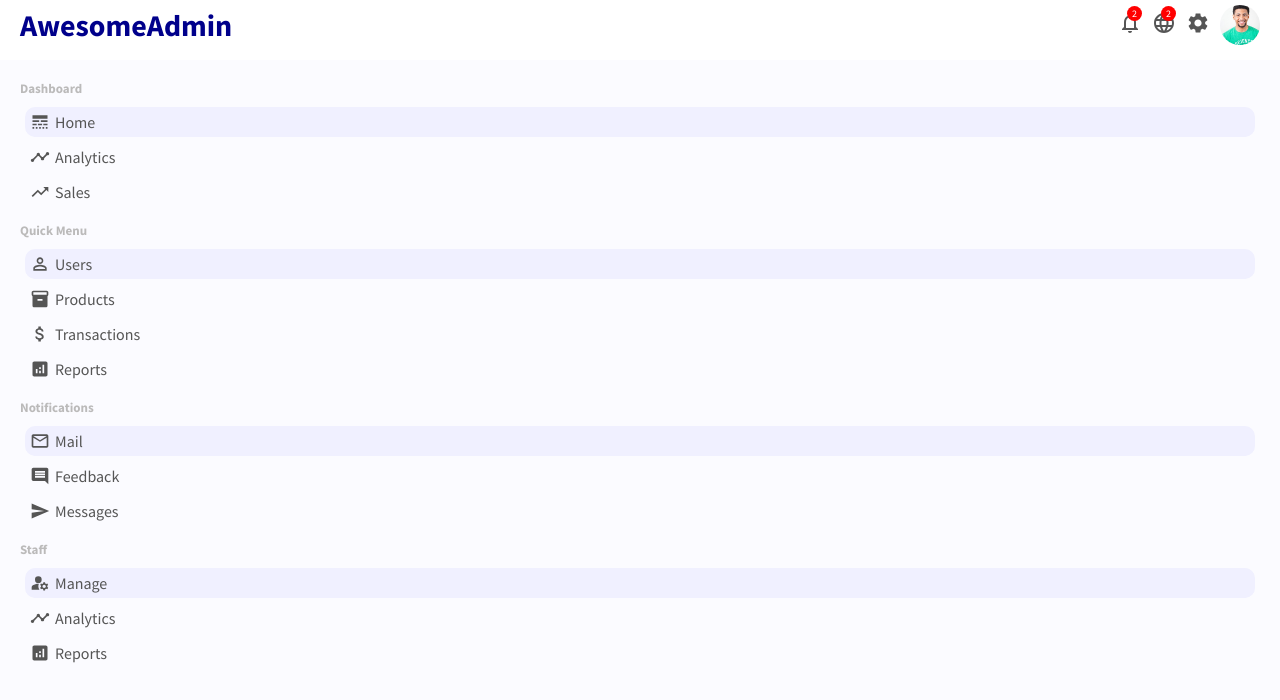
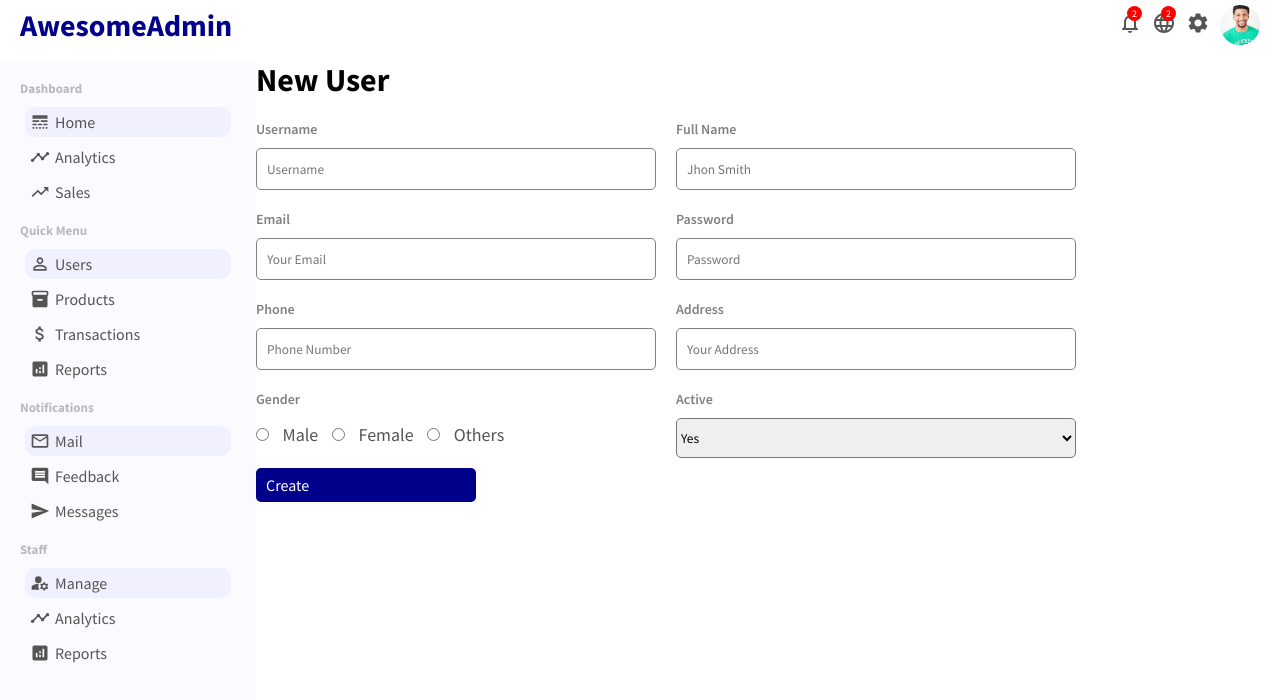
Before and after one commit to Ifthakharmahmud/awesome-admin, a React (Create React App) app: page /newUser in a window 1280 px wide. Shown: the top 700 px of the page. Built offline with nearby package versions, Linux system fonts and the light colour scheme.

Commit message:
Add New User Page Completed

```diff
--- a/src/App.js
+++ b/src/App.js
@@ -9,6 +9,7 @@
 } from "react-router-dom";
 import UserList from "./pages/userList/UserList";
 import User from "./pages/User/User";
+import NewUser from "./pages/newPage/NewUser";
 
 function App() {
   return (
@@ -20,6 +21,7 @@
           <Route exact path="/" element={<Home />} />
           <Route path="/users" element={<UserList />} />
           <Route path="/user/:userId" element={<User />} />
+          <Route path="/newUser" element={<NewUser />} />
         </Routes>
 
       </div>
--- a/src/components/Sidebar/Sidebar.css
+++ b/src/components/Sidebar/Sidebar.css
@@ -42,3 +42,9 @@
     margin-right: 5px;
     font-size: 20px !important;
 }
+
+.sidebar-menu a{
+    text-decoration: none;
+    color:#555 ;
+
+}
--- a/src/components/Sidebar/Sidebar.jsx
+++ b/src/components/Sidebar/Sidebar.jsx
@@ -11,6 +11,7 @@
 import CommentIcon from '@mui/icons-material/Comment';
 import SendIcon from '@mui/icons-material/Send';
 import ManageAccountsIcon from '@mui/icons-material/ManageAccounts';
+import { Link } from 'react-router-dom';
 
 const Sidebar = () => {
     return (
@@ -21,10 +22,12 @@
                     <div className="sidebar-menu">
                         <h3 className="sidebar-title">Dashboard</h3>
                         <ul className="sidebar-list">
-                            <li className="sidebar-list-item active">
-                                <LineStyleIcon className="sidebar-icon" />
-                                Home
-                            </li>
+                            <Link to="/">
+                                <li className="sidebar-list-item active">
+                                    <LineStyleIcon className="sidebar-icon" />
+                                    Home
+                                </li>
+                            </Link>
                             <li className="sidebar-list-item">
                                 <TimelineIcon className="sidebar-icon" />
                                 Analytics
@@ -40,10 +43,12 @@
                     <div className="sidebar-menu">
                         <h3 className="sidebar-title">Quick Menu</h3>
                         <ul className="sidebar-list">
+                            <Link to="/users">
                             <li className="sidebar-list-item active">
                                 <PersonOutlineIcon className="sidebar-icon" />
                                 Users
                             </li>
+                            </Link>
                             <li className="sidebar-list-item">
                                 <InventoryIcon className="sidebar-icon" />
                                 Products
--- a/src/pages/User/User.jsx
+++ b/src/pages/User/User.jsx
@@ -5,6 +5,7 @@
 import PhoneForwardedIcon from '@mui/icons-material/PhoneForwarded';
 import DateRangeIcon from '@mui/icons-material/DateRange';
 import CloudUploadIcon from '@mui/icons-material/CloudUpload';
+import { Link } from "react-router-dom";
 const User = () => {
     return (
         <>
@@ -12,7 +13,10 @@
             <div className="user">
                 <div className="user-title-container">
                     <h1 className="user-title">Edit User</h1>
-                    <button className="user-add-button">Create User</button>
+                    <Link to="/newUser">
+                        <button className="user-add-button">Create User</button>
+                    </Link>
+
                 </div>
 
                 <div className="userContainer">
--- /dev/null
+++ b/src/pages/newPage/NewUser.jsx
@@ -0,0 +1,70 @@
+import "./newUser.css"
+
+const NewUser = () => {
+    return (
+        <>
+
+            {/* New User   */}
+            <div className="newUser">
+                <h1 className="newUserTitle">New User</h1>
+                <form action="#" className="newUserForm">
+                    <div className="newUserItem">
+                        <label htmlFor="">Username</label>
+                        <input type="text" placeholder="Username" />
+                    </div>
+
+                    <div className="newUserItem">
+                        <label htmlFor="">Full Name</label>
+                        <input type="text" placeholder="Jhon Smith" />
+                    </div>
+
+                    <div className="newUserItem">
+                        <label htmlFor="">Email</label>
+                        <input type="email" placeholder="Your Email" />
+                    </div>
+
+                    <div className="newUserItem">
+                        <label htmlFor="">Password</label>
+                        <input type="password" placeholder="Password" />
+                    </div>
+
+
+                    <div className="newUserItem">
+                        <label htmlFor="">Phone</label>
+                        <input type="password" placeholder="Phone Number" />
+                    </div>
+
+                    <div className="newUserItem">
+                        <label htmlFor="">Address</label>
+                        <input type="password" placeholder="Your Address" />
+                    </div>
+
+                    <div className="newUserItem">
+                        <label htmlFor="">Gender</label>
+                        <div className="newUserGender">
+                            <input type="radio" name="gender" id="male" value="male" />
+                            <label for="male"> Male </label>
+                            <input type="radio" name="gender" id="female" value="female" />
+                            <label for="female"> Female </label>
+                            <input type="radio" name="gender" id="other" value="other" />
+                            <label for="other"> Others </label>
+                        </div>
+                    </div>
+
+                    <div className="newUserItem">
+                        <label htmlFor="">Active</label>
+                        <select name="active" id="active" className="newUserSelect">
+                            <option value="yes">Yes</option>
+                            <option value="no">No</option>
+                        </select>
+
+                    </div>
+
+                    <buton className="newUserButton">Create</buton>
+                </form>
+            </div>
+        </>
+    );
+};
+
+export default NewUser;
--- /dev/null
+++ b/src/pages/newPage/newUser.css
@@ -0,0 +1,60 @@
+/* New User CSS  */
+.newUser{
+    flex: 4;
+}
+
+.newUserForm{
+    display: flex;
+    flex-wrap: wrap;
+
+}
+
+.newUserItem{
+    width: 400px;
+    display: flex;
+    flex-direction: column;
+    margin-top: 20px;
+    margin-right: 20px;
+
+}
+
+.newUserItem > label{
+    margin-bottom: 10px;
+    font-size: 14px;
+    font-weight: 600;
+    color: gray;
+}
+
+.newUserItem > input{
+    height: 20px;
+    padding: 10px;
+    border: 1px solid gray;
+    border-radius:5px;
+}
+
+.newUserGender >input{
+    margin-top: 10px;
+}
+
+.newUserGender > label{
+    margin: 10px;
+    font-size: 18px;
+    color: #555;
+}
+
+.newUserSelect{
+    height: 40px;
+    border-radius: 5px;
+}
+
+.newUserButton{
+    width: 200px;
+    border: none;
+    background-color: darkblue;
+    color: white;
+    padding: 7px 10px;
+    border-radius:5px;
+    margin-top: 10px;
+    cursor: pointer;
+
+}
```
